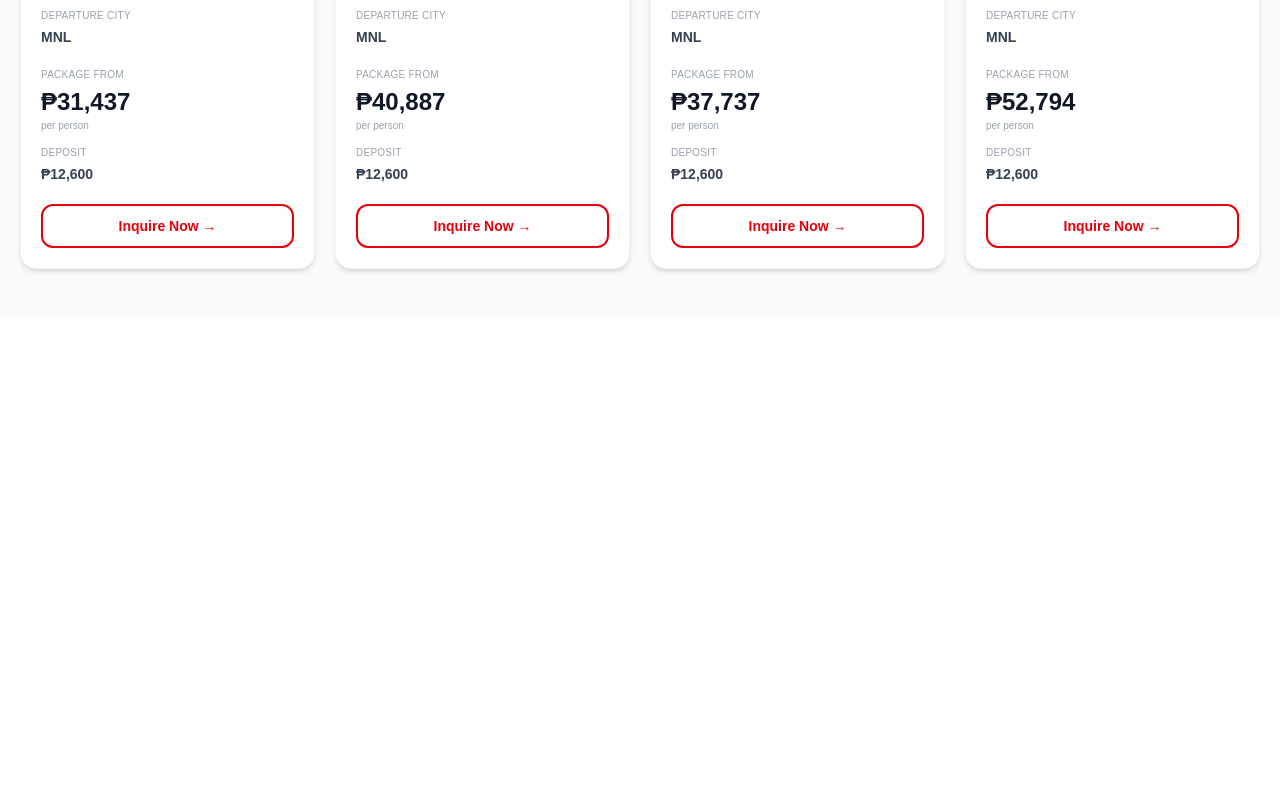
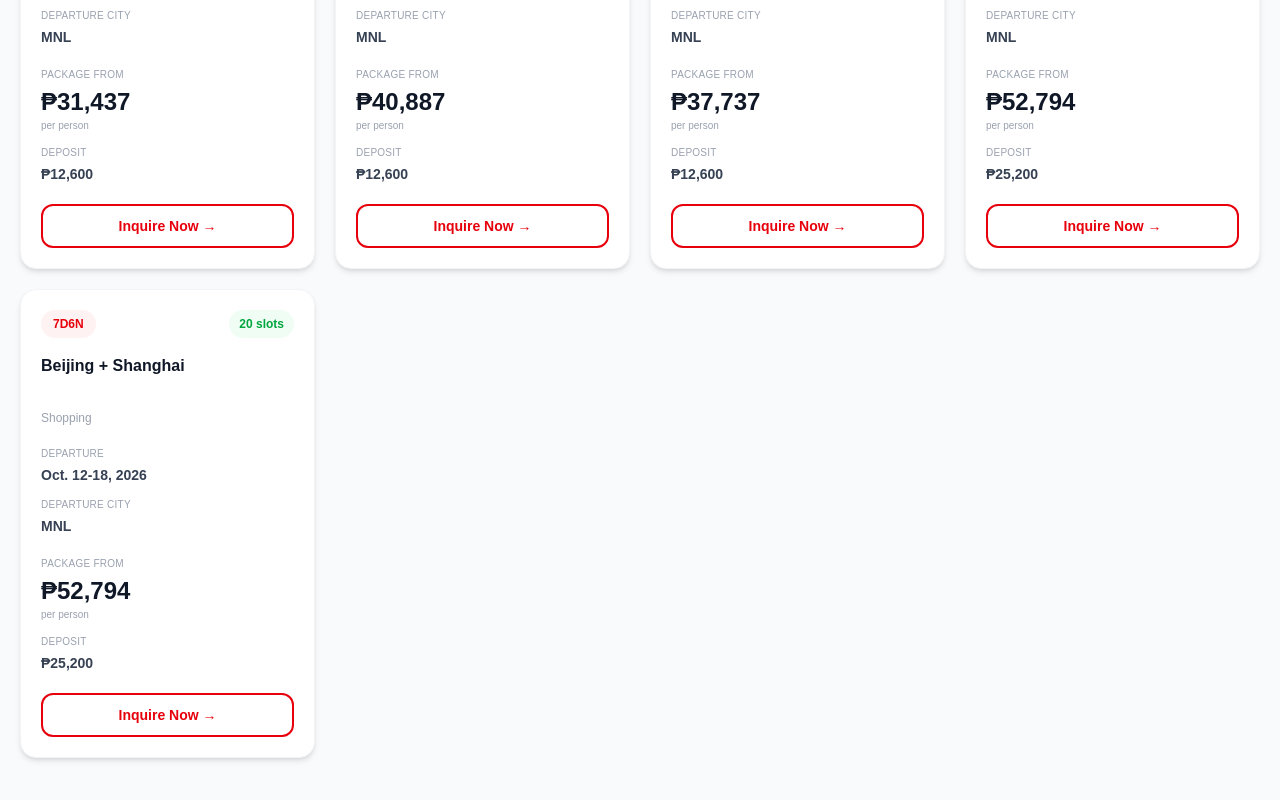
Before and after one commit to chingutravelandtours/chingu-website, a Next.js app: page /china-tours in a window 1280 px wide. Shown: the part 2963-3763 px from the top of the page. Before the commit the page ends 3280 px from the top, so only its background shows below. Built offline with nearby package versions, Linux system fonts and the light colour scheme.

Commit message:
Update page.tsx

```diff
--- a/app/china-tours/page.tsx
+++ b/app/china-tours/page.tsx
@@ -277,7 +277,18 @@ const packages: Package[] = [
   city: "MNL",
   price: 838 * USD_TO_PHP,
   slots: 16,
-  deposit: 200 * USD_TO_PHP,
+  deposit: 400 * USD_TO_PHP,
+},
+
+  {
+  title: "Beijing + Shanghai",
+  subtitle: "Shopping",
+  duration: "7D6N",
+  dates: "Oct. 12-18, 2026",
+  city: "MNL",
+  price: 838 * USD_TO_PHP,
+  slots: 20,
+  deposit: 400 * USD_TO_PHP,
 },
 ];
 
```
